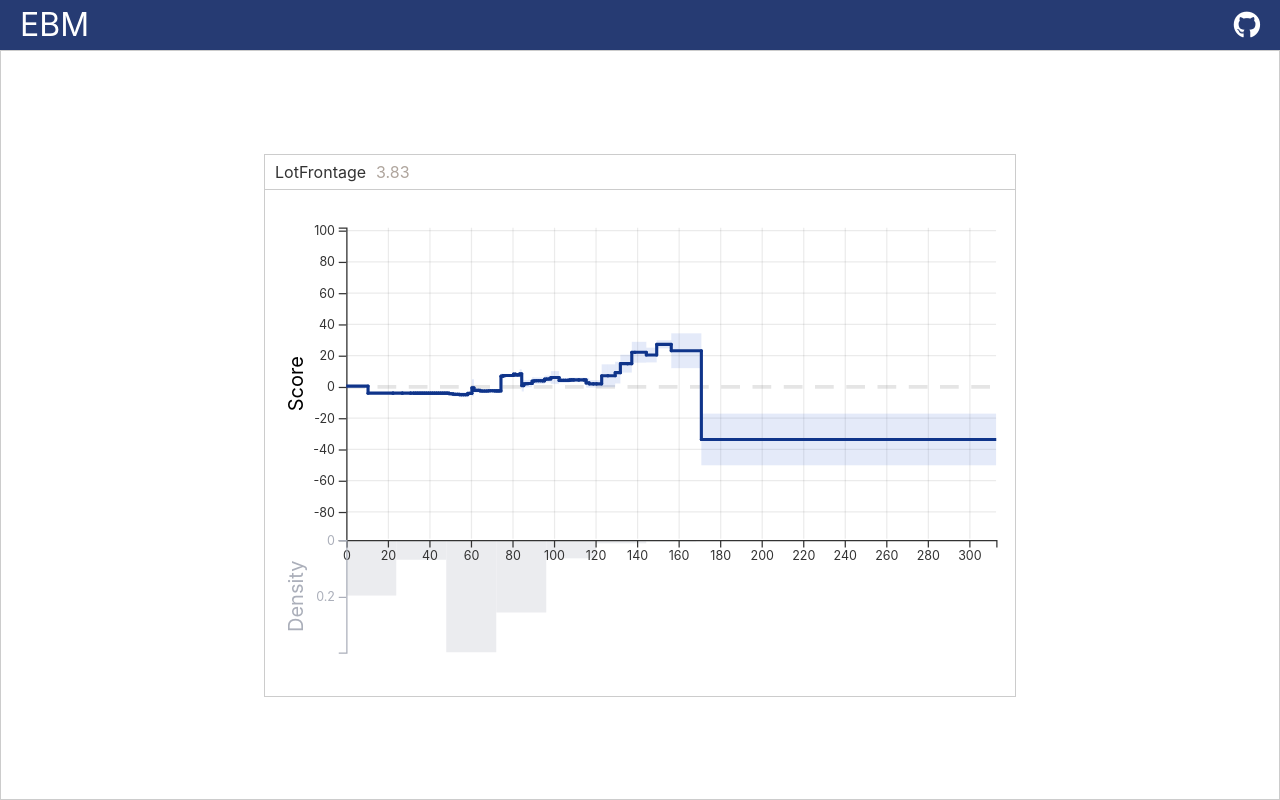
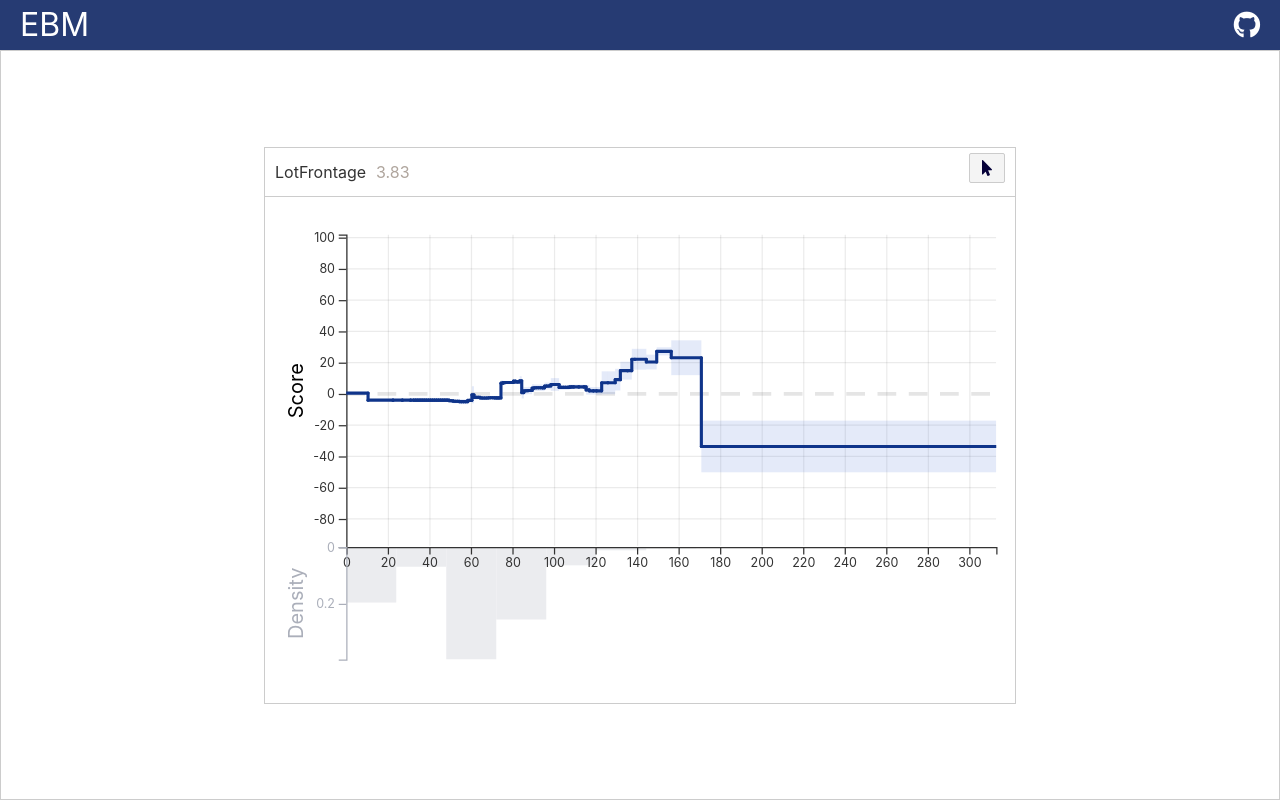
Before and after one commit to interpretml/gam-changer, a Svelte app: page / in a window 1280 px wide. Built offline with nearby package versions, Linux system fonts and the light colour scheme.

Commit message:
Add select mode and its style

```diff
--- a/src/App.svelte
+++ b/src/App.svelte
@@ -1,3 +1,9 @@
+<svelte:head>
+	<link rel="stylesheet" href="https://cdnjs.cloudflare.com/ajax/libs/bulma/0.9.1/css/bulma.min.css"
+		integrity="sha512-ZRv40llEogRmoWgZwnsqke3HNzJ0kiI0+pcMgiz2bxO6Ew1DVBtWjVn0qjrXdT3+u+pSN36gLgmJiiQ3cQtyzA=="
+		crossorigin="anonymous" />
+</svelte:head>
+
 <script>
 	import Main from './Main.svelte';
 </script>
--- a/src/define.scss
+++ b/src/define.scss
@@ -9,7 +9,7 @@ $green-dark: hsl(176, 47%, 17%);
 
 $blue-reg: hsl(206, 47%, 26%);
 $blue-dark: hsl(224, 50%, 30%);
-$blue-icon: hsl(207, 78%, 62%);
+$blue-icon: hsl(229.8, 100%, 62.9%);
 
 $gray-light: hsl(26, 10%, 65%);
 $gray-border: hsla(0, 0%, 0%, 0.2);
@@ -17,5 +17,7 @@ $gray-sep: hsla(0, 0%, 0%, 0.06);
 
 $orange-reg: hsl(27, 98%, 63%);
 
+$indigo-dark: hsl(245.4, 100%, 11%);
+
 // Lengths
 $explanation-header-height: 1.5em;
--- a/src/global-explanation/ContFeature.svelte
+++ b/src/global-explanation/ContFeature.svelte
@@ -52,6 +52,9 @@
   let zoom = null;
   const zoomScaleExtent = [1, 30];
   const rExtent = [2, 16];
+
+  // Select mode
+  let selectMode = false;
 
   /**
    * Create rectangles in SVG path format tracing the standard deviations at each
@@ -398,12 +401,20 @@
 
     // Add brush
     brush = d3.brush()
-      .on('end', e => brushEnd(e, xScale, yScale, lineChartContent, brush))
-      .extent([[0, 0], [lineChartWidth, lineChartHeight]]);
+      .on('end', e => brushEndSelect(e))
+      .extent([[0, 0], [lineChartWidth, lineChartHeight]])
+      .filter(() => {
+        return selectMode;
+      });
 
-    // lineChartContent.append('g')
-    //   .attr('class', 'brush')
-    //   .call(brush);
+    let brushGroup = lineChartContent.append('g')
+      .attr('class', 'brush')
+      .call(brush);
+
+    // Change the style of the select box
+    console.log(brushGroup.select('rect.overlay'));
+    brushGroup.select('rect.overlay')
+      .attr('cursor', null);
 
     // Add panning and zooming
     zoom = d3.zoom()
@@ -411,7 +422,11 @@
       .on('zoom', e => zoomed(e, xScale, yScale))
       .filter(e => {
         // if (e.shiftKey) return false;
-        if (e.type === 'mousedown' || e.type === 'wheel') return true;
+        if (selectMode) {
+          return (e.type === 'wheel');
+        } else {
+          return (e.type === 'mousedown' || e.type === 'wheel');
+        }
       });
 
     lineChartContent.call(zoom)
@@ -427,7 +442,11 @@
 
   };
 
-  const brushEnd = (event, xScale, yScale) => {
+  const brushEndSelect = (event) => {
+    console.log(event);
+  };
+
+  const brushEndZoom = (event, xScale, yScale) => {
     // Get the selection boundary
     let selection = event.selection;
 
@@ -610,6 +629,20 @@
     );
   };
 
+  // ---- Interaction Functions ----
+
+  const selectButtonClicked = () => {
+    selectMode = !selectMode;
+
+    let lineChartContent = d3.select(svg)
+      .select('g.line-chart-content-group')
+      .classed('select-mode', selectMode);
+
+    lineChartContent.select('g.brush rect.overlay')
+      .attr('cursor', null);
+
+  };
+
   $: featureData && drawFeature(featureData);
 
 </script>
@@ -624,9 +657,14 @@
 
   .header {
     display: flex;
-    height: $explanation-header-height;
+    align-items: center;
+    justify-content: space-between;
     padding: 5px 10px;
     border-bottom: 1px solid $gray-border;
+
+    .header__info {
+      display: flex;
+    }
 
     .header__name {
       margin-right: 10px;
@@ -635,6 +673,28 @@
     .header__importance {
       color: $gray-light;
     }
+  }
+
+  .is-very-small {
+    font-size: 1em;
+    padding: 4px 12px;
+    height: auto;
+  }
+
+  .state-button {
+    color: $indigo-dark;
+    transition: border-color 200ms ease-in-out, color 200ms ease-in-out;
+  }
+
+  .state-button.is-activated, .state-button.is-activated:hover {
+    color: $blue-icon;
+    // border-color: $blue-icon;
+    border-color: hsl(0, 0%, 71%);
+  }
+
+  .state-button:hover {
+    color: $blue-icon;
+    // border-color: hsl(0, 0%, 85.9%);;
   }
 
   :global(.explain-panel .y-axis-text) {
@@ -678,19 +738,42 @@
     cursor: grabbing;
   }
 
+  :global(.explain-panel .line-chart-content-group.select-mode) {
+    cursor: crosshair;
+  }
+
+  :global(.explain-panel .line-chart-content-group.select-mode:active) {
+    cursor: crosshair;
+  }
+
 </style>
 
 <div class='explain-panel'>
   {#if featureData !== null}
 
     <div class='header'>
-      <div class='header__name'>
-        {featureData === null ? ' ' : featureData.name}
+
+      <div class='header__info'>
+        <div class='header__name'>
+          {featureData === null ? ' ' : featureData.name}
+        </div>
+
+        <div class='header__importance'>
+          {featureData === null ? ' ': round(featureData.importance, 2)}
+        </div>
       </div>
 
-      <div class='header__importance'>
-        {featureData === null ? ' ': round(featureData.importance, 2)}
+
+      <div class='header__control-panel'>
+        <button class="button is-very-small state-button"
+          class:is-activated={selectMode}
+          on:click={selectButtonClicked}>
+          <span class="icon">
+            <i class="fas fa-mouse-pointer"></i>
+          </span>
+        </button>
       </div>
+
     </div>
 
   {/if}
```
